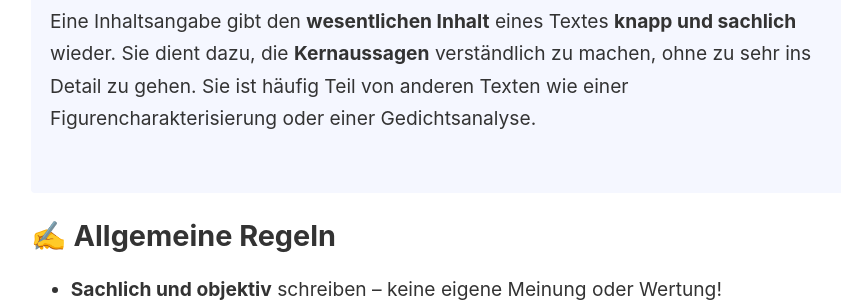
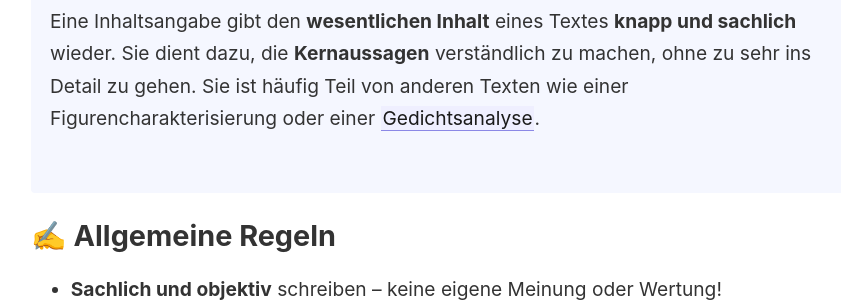
Before and after one commit to lutz-stu/school-blog, a Jekyll site: the page built from _notes/Deutsch/inhaltsangabe.md, in a window 1280 px wide. Shown: the part 329-631 px from the top of the page, without its empty margins (46-887 px from the left). Built offline with Jekyll 4.4.1, drawn with Linux system fonts in a browser that asks for light colours.

Commit message:
Update content

```diff
--- a/_notes/Deutsch/inhaltsangabe.md
+++ b/_notes/Deutsch/inhaltsangabe.md
@@ -3,7 +3,7 @@ title: Inhaltsangabe
 ---
 
 <p style="padding: 3em 1em; background: #f5f7ff; border-radius: 4px;">
-    Eine Inhaltsangabe gibt den <b>wesentlichen Inhalt</b> eines Textes <b>knapp und sachlich</b> wieder. Sie dient dazu, die <b>Kernaussagen</b> verständlich zu machen, ohne zu sehr ins Detail zu gehen. Sie ist häufig Teil von anderen Texten wie einer Figurencharakterisierung oder einer Gedichtsanalyse.
+    Eine Inhaltsangabe gibt den <b>wesentlichen Inhalt</b> eines Textes <b>knapp und sachlich</b> wieder. Sie dient dazu, die <b>Kernaussagen</b> verständlich zu machen, ohne zu sehr ins Detail zu gehen. Sie ist häufig Teil von anderen Texten wie einer Figurencharakterisierung oder einer [[Gedichtsanalyse]].
 </p>
 
 ## ✍️ Allgemeine Regeln
```
